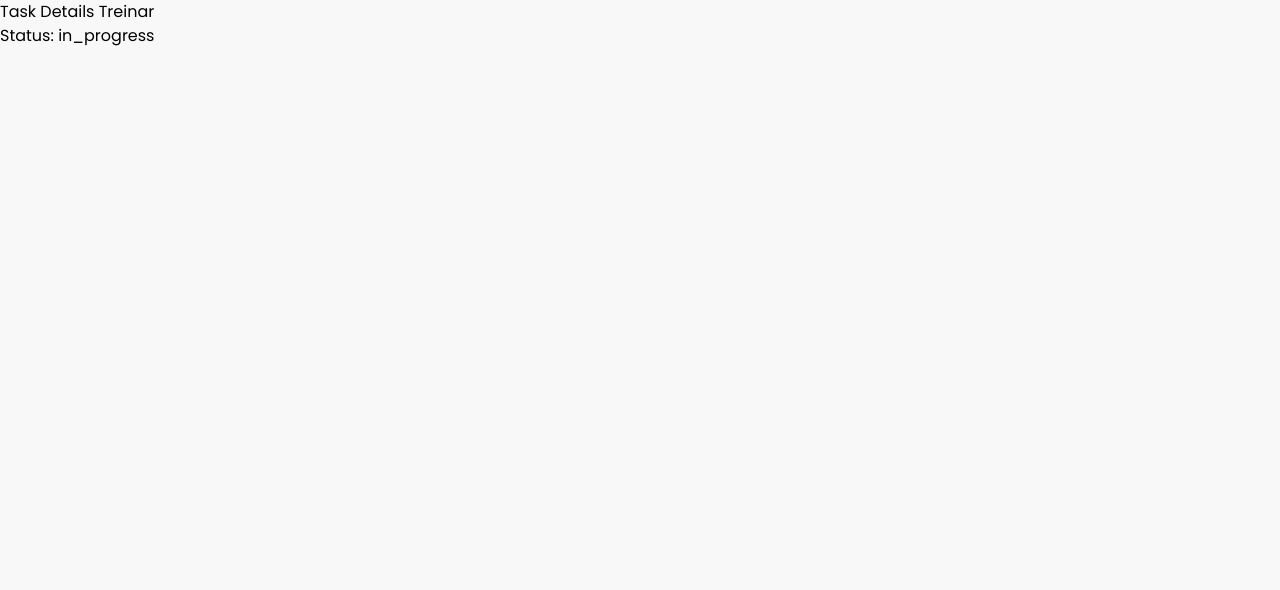
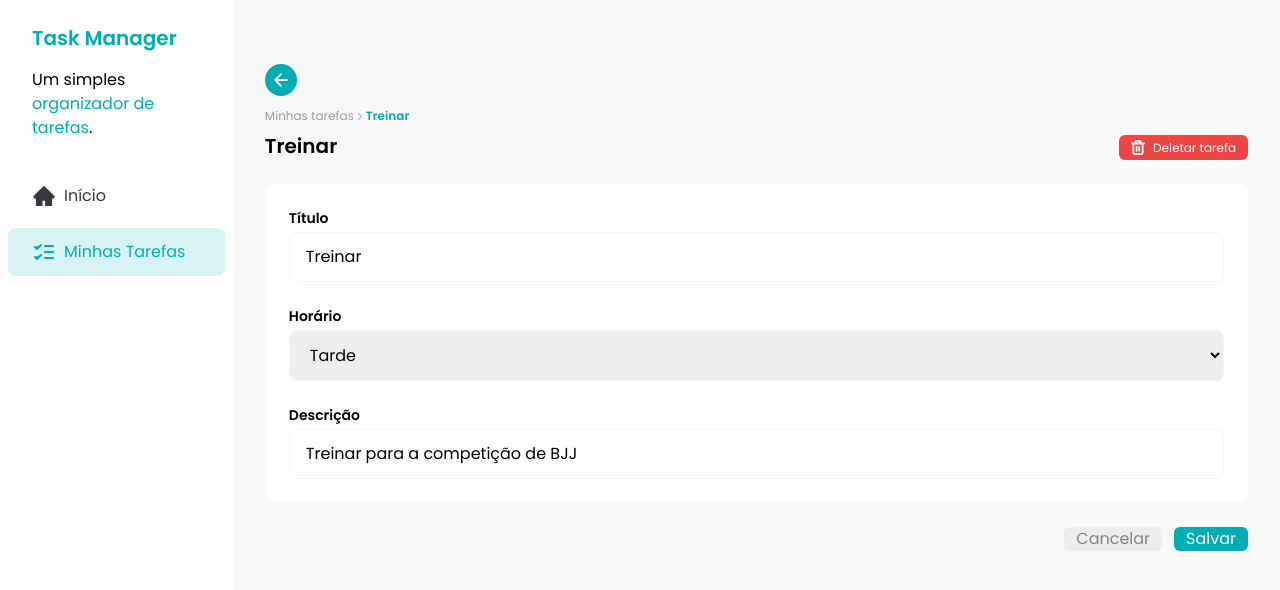
Before and after one commit to Kadockh/task-manager, a React (Vite) app: page /task/3 in a window 1280 px wide. Shown: the top 590 px of the page. Built offline with nearby package versions, Linux system fonts and the light colour scheme; data requests are answered from the project's data file.

Commit message:
feat: add initial TaskDetails page without logic

```diff
--- a/src/_components/Button.jsx
+++ b/src/_components/Button.jsx
@@ -15,6 +15,7 @@
         primary: "bg-brand-primary text-white",
         ghost: "bg-transparent text-brand-dark-gray",
         secondary: "bg-brand-light-gray text-brand-dark-gray",
+        danger: "bg-brand-danger text-brand-white",
       },
       size: {
         sm: "py-1 text-xs",
@@ -31,7 +32,10 @@
   })
 
   return (
-    <button className={button({ color, size, className, disabled: rest.disabled })} {...rest}>
+    <button
+      className={button({ color, size, className, disabled: rest.disabled })}
+      {...rest}
+    >
       {children}
     </button>
   )
@@ -39,7 +43,7 @@
 
 Button.propTypes = {
   children: PropTypes.node.isRequired,
-  color: PropTypes.oneOf(["primary", "ghost", "secondary"]),
+  color: PropTypes.oneOf(["primary", "ghost", "secondary", "danger"]),
   size: PropTypes.oneOf(["sm", "md"]),
   className: PropTypes.string,
 }
--- a/src/pages/task-details.jsx
+++ b/src/pages/task-details.jsx
@@ -1,10 +1,20 @@
 import { useEffect, useState } from "react"
-import { useParams } from "react-router-dom"
+import { useNavigate, useParams } from "react-router-dom"
+
+import Button from "../_components/Button"
+import Input from "../_components/Input"
+import Sidebar from "../_components/Sidebar"
+import TimeSelect from "../_components/TimeSelect"
+import { ArrowLeftIcon, ChevronRightIcon, TrashIcon } from "../assets/icons"
 
 const TaskDetailsPage = () => {
   const params = useParams()
   const taskId = params.taskId
   const [task, setTask] = useState()
+  const navigate = useNavigate()
+  const handleBackClick = () => {
+    navigate(-1)
+  }
 
   useEffect(() => {
     const fetchTask = async () => {
@@ -17,9 +27,65 @@
     fetchTask()
   }, [taskId])
   return (
-    <div>
-      <h1>Task Details {task?.title}</h1>
-      <p>Status: {task?.status}</p>
+    <div className="flex">
+      <Sidebar />
+      <div className="w-full space-y-6 px-8 py-16">
+        <div className="flex w-full justify-between">
+          <div>
+            <button
+              onClick={handleBackClick}
+              className="mb-3 flex h-8 w-8 items-center justify-center rounded-full bg-brand-primary"
+            >
+              <ArrowLeftIcon />
+            </button>
+            <div className="flex items-center gap-1 text-xs">
+              <span
+                className="cursor-pointer text-brand-text-gray"
+                onClick={handleBackClick}
+              >
+                Minhas tarefas
+              </span>
+              <ChevronRightIcon className="text-brand-text-gray" />
+              <span className="font-semibold text-brand-primary">
+                {task?.title}
+              </span>
+            </div>
+
+            <h1 className="mt-2 text-xl font-semibold">{task?.title}</h1>
+          </div>
+
+          <Button className="h-fit self-end" color="danger">
+            <TrashIcon />
+            Deletar tarefa
+          </Button>
+        </div>
+
+        <div className="space-y-6 rounded-xl bg-brand-white p-6">
+          <div>
+            <Input id="title" label="Título" value={task?.title} />
+          </div>
+
+          <div>
+            <TimeSelect value={task?.time} />
+          </div>
+
+          <div>
+            <Input
+              id="description"
+              label="Descrição"
+              value={task?.description}
+            />
+          </div>
+        </div>
+        <div className="flex w-full justify-end gap-3">
+          <Button size="large" color="secondary">
+            Cancelar
+          </Button>
+          <Button size="large" color="primary">
+            Salvar
+          </Button>
+        </div>
+      </div>
     </div>
   )
 }
```
